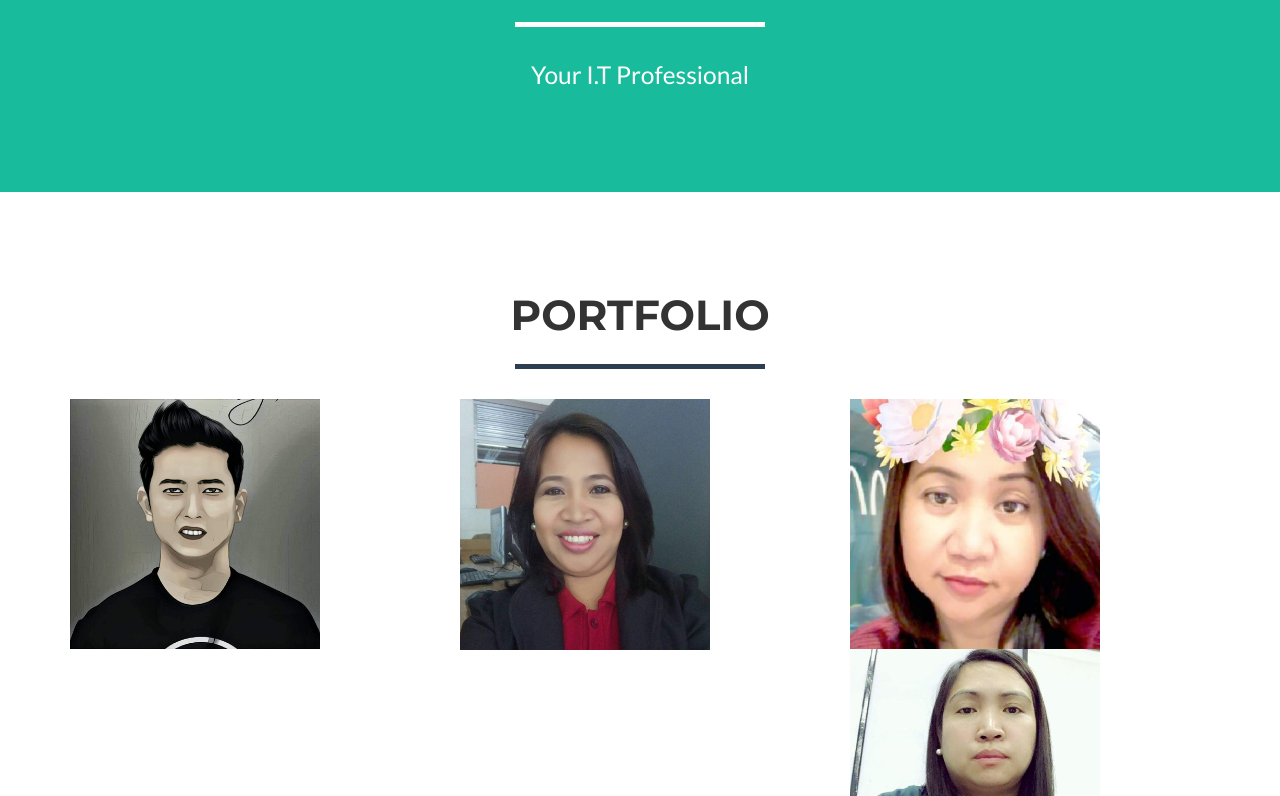
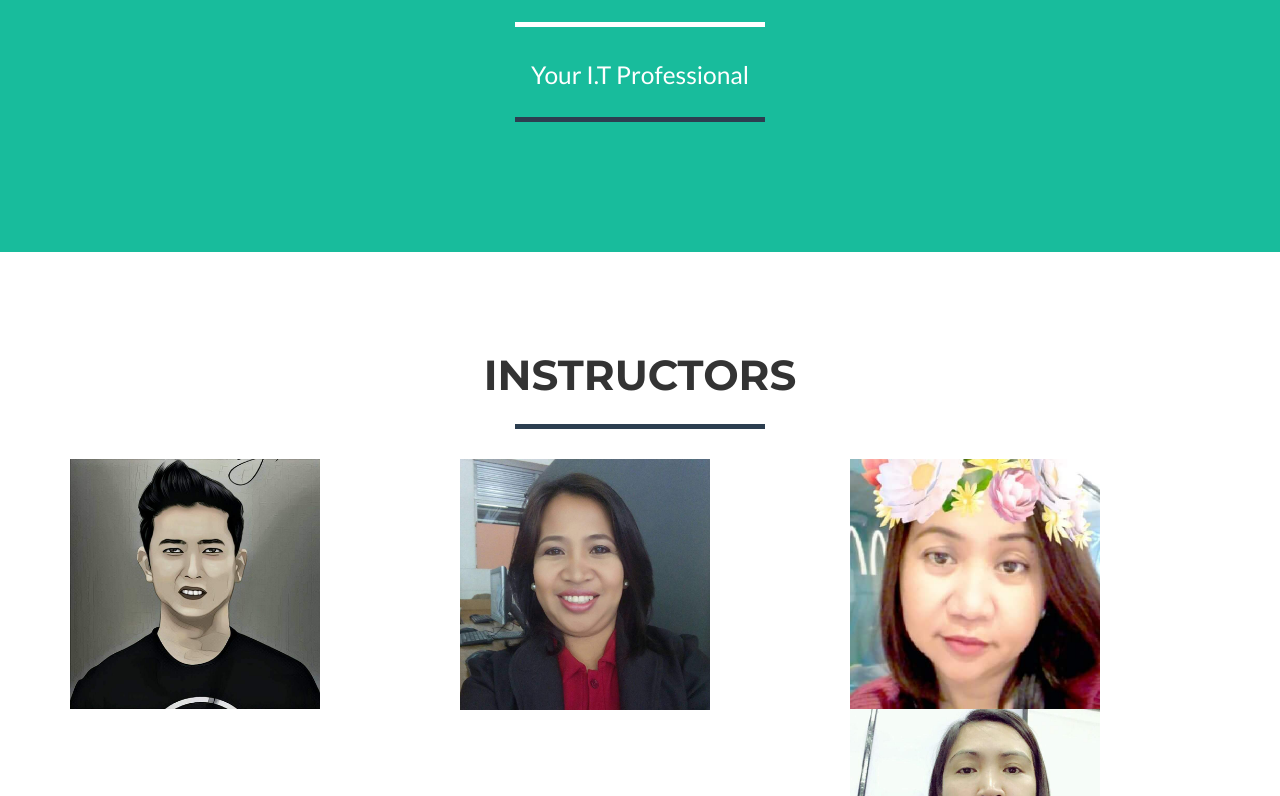
Before and after one commit to clarksongonzales/Portfolio, a website: page index.html in a window 1280 px wide. Shown: the part 644-1440 px from the top of the page. Drawn offline with nearby package versions, Linux system fonts and the light colour scheme.

Commit message:
Update index.html

```diff
--- a/index.html
+++ b/index.html
@@ -76,6 +76,7 @@
                         <span class="name">CLARK SON C. GONZALES</span>
                         <hr class="star-light">
                         <span class="skills">Your I.T Professional</span>
+                        <hr class="star-primary">
                     </div>
                 </div>
             </div>
@@ -87,7 +88,7 @@
         <div class="container">
             <div class="row">
                 <div class="col-lg-12 text-center">
-                    <h2>Portfolio</h2>
+                    <h2>INSTRUCTORS</h2>
                     <hr class="star-primary">
                 </div>
             </div>
@@ -167,6 +168,7 @@
                     <a href="https://clarksongonzales.github.io/Resume/" class="btn btn-lg btn-outline">
                         <i class="fa fa-download"></i> VISIT MY RESUME
                     </a>
+                    <hr class="star-primary">
                 </div>
             </div>
         </div>
@@ -189,6 +191,7 @@
                     <a href="https://clarksongonzales.github.io/WebsiteProposal/" class="btn btn-lg btn-outline">
                         <i class="fa fa-download"></i> VISIT MY Website
                     </a>
+                    <hr class="star-primary">
                 </div>
             </div>
         </div>
```
